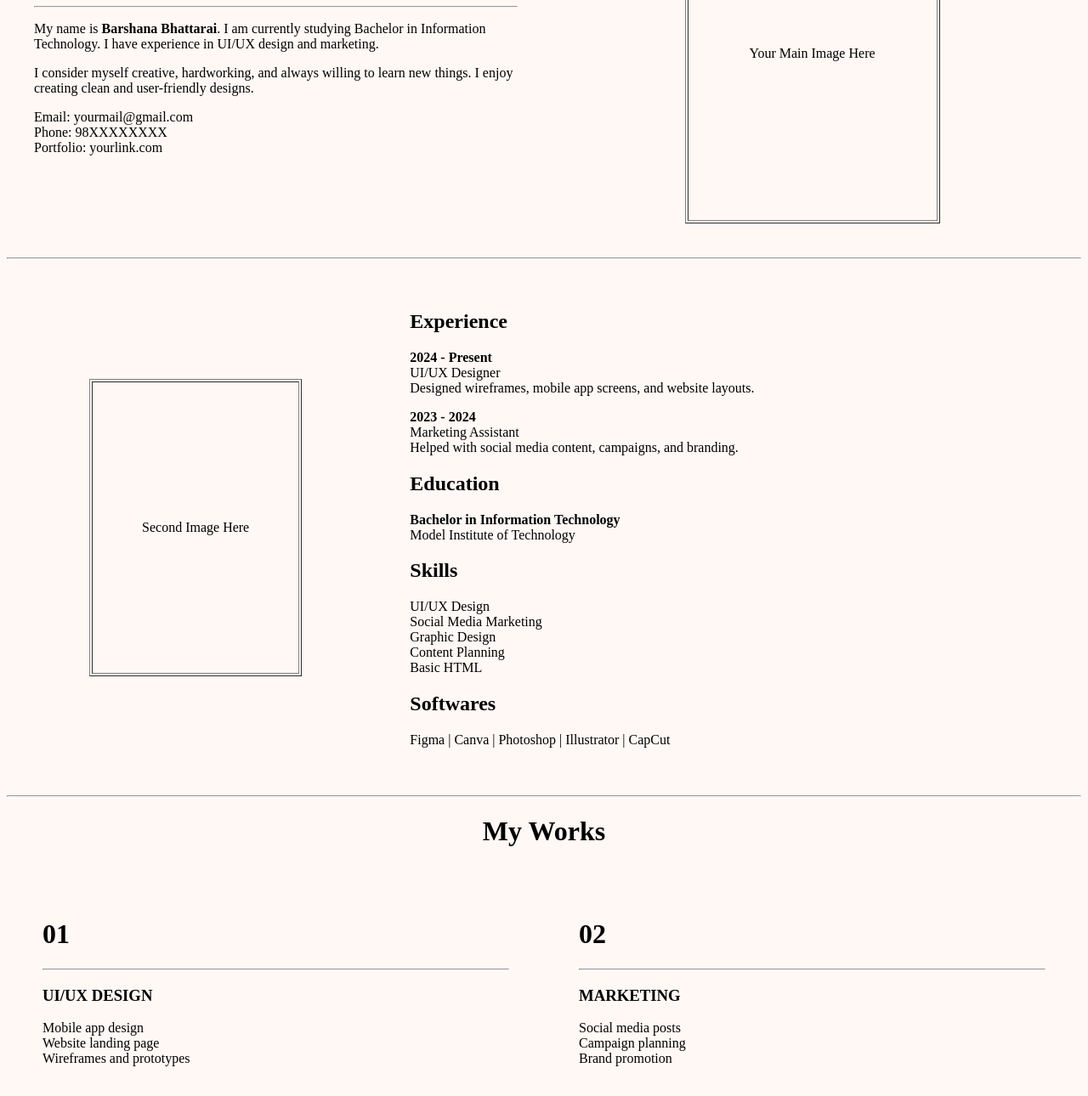
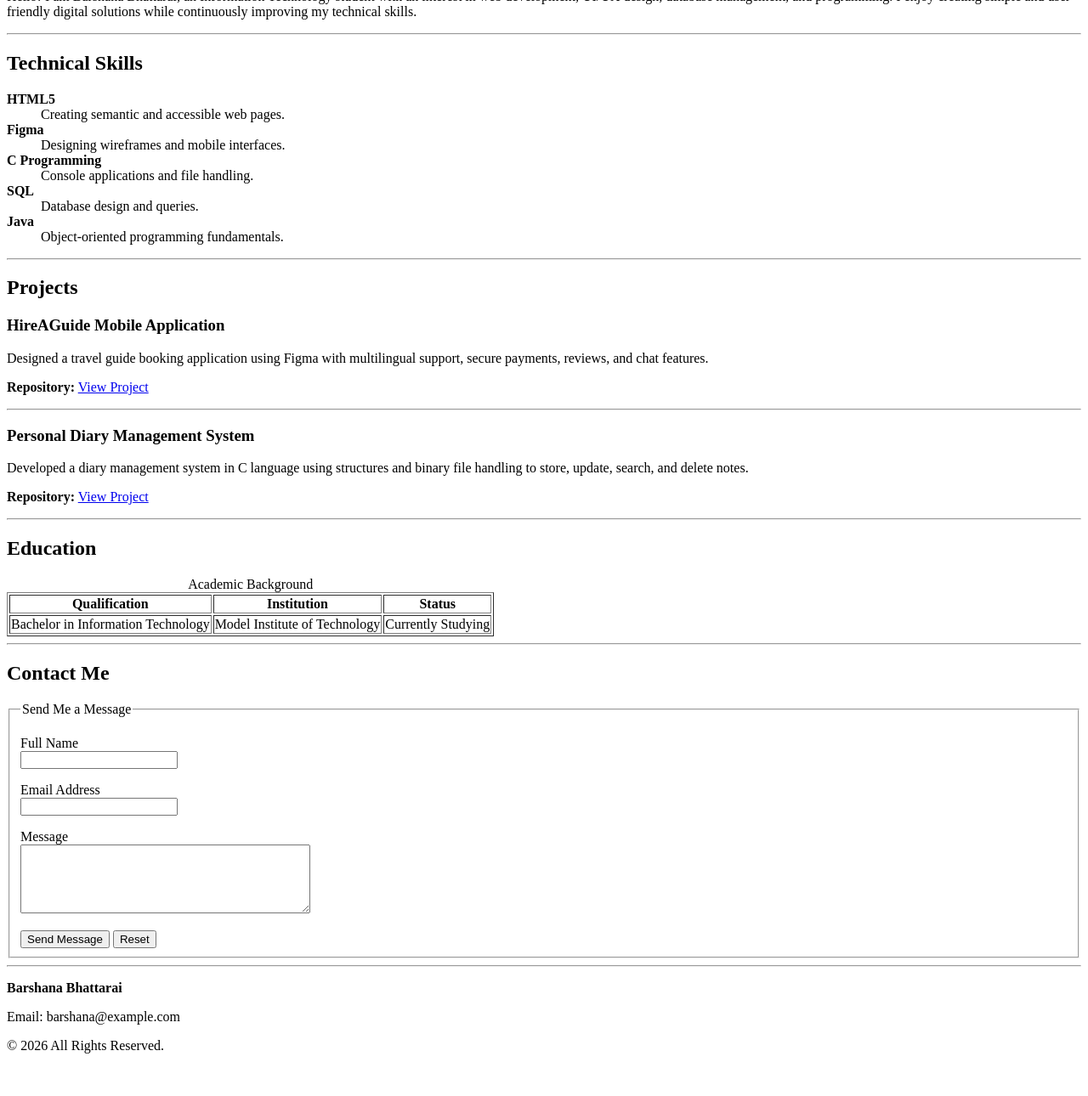
Before and after one commit to barshanabhat/My-Portfolio, a plain HTML site: page index.html in a window 1280 px wide. Shown: the part 320-1610 px from the top of the page at 85% size. After the commit the page ends 1576 px from the top, so only its background shows below. Drawn offline with Linux system fonts and the light colour scheme.

Commit message:
Update index.html

```diff
--- a/index.html
+++ b/index.html
@@ -1,161 +1,174 @@
 <!DOCTYPE html>
-<html>
+<html lang="en">
+
 <head>
-    <title>My Portfolio</title>
+    <meta charset="UTF-8">
+    <meta name="viewport" content="width=device-width, initial-scale=1.0">
+    <title>Barshana Bhattarai | Portfolio</title>
 </head>
 
-<body bgcolor="#fff8f5">
+<body>
 
-<center>
-    <h1>BARSHANA<br>BHATTARAI</h1>
-    <p>UI/UX Designer / Marketing Student</p>
-</center>
+<header>
+    <h1>Barshana Bhattarai</h1>
+    <p>Information Technology Student | UI/UX Designer | Web Developer</p>
 
-<table width="100%" cellpadding="30">
-    <tr>
-        <td width="50%" align="center">
-            <h1>Hello!</h1>
     <hr>
-            <p align="left">
-                My name is <b>Barshana Bhattarai</b>. I am currently studying
-                Bachelor in Information Technology. I have experience in
-                UI/UX design and marketing.
+
+    <nav>
+        <ul>
+            <li><a href="#about">About Me</a></li>
+            <li><a href="#skills">Skills</a></li>
+            <li><a href="#projects">Projects</a></li>
+            <li><a href="#education">Education</a></li>
+            <li><a href="#contact">Contact</a></li>
+        </ul>
+    </nav>
+
+    <hr>
+</header>
+
+<main>
+
+<section id="about">
+    <h2>About Me</h2>
+
+
+    <p>
+        Hello! I am Barshana Bhattarai, an Information Technology student with
+        an interest in web development, UI/UX design, database management,
+        and programming. I enjoy creating simple and user-friendly digital
+        solutions while continuously improving my technical skills.
     </p>
 
-            <p align="left">
-                I consider myself creative, hardworking, and always willing
-                to learn new things. I enjoy creating clean and user-friendly
-                designs.
+    <hr>
+</section>
+
+<section id="skills">
+    <h2>Technical Skills</h2>
+
+    <dl>
+        <dt><strong>HTML5</strong></dt>
+        <dd>Creating semantic and accessible web pages.</dd>
+
+        <dt><strong>Figma</strong></dt>
+        <dd>Designing wireframes and mobile interfaces.</dd>
+
+        <dt><strong>C Programming</strong></dt>
+        <dd>Console applications and file handling.</dd>
+
+        <dt><strong>SQL</strong></dt>
+        <dd>Database design and queries.</dd>
+
+        <dt><strong>Java</strong></dt>
+        <dd>Object-oriented programming fundamentals.</dd>
+    </dl>
+
+    <hr>
+</section>
+
+<section id="projects">
+    <h2>Projects</h2>
+
+    <article>
+        <h3>HireAGuide Mobile Application</h3>
+
+        <p>
+            Designed a travel guide booking application using Figma with
+            multilingual support, secure payments, reviews, and chat features.
         </p>
 
-            <p align="left">
-                Email: yourmail@gmail.com<br>
-                Phone: 98XXXXXXXX<br>
-                Portfolio: yourlink.com
+        <p>
+            <strong>Repository:</strong>
+            <a href="https://github.com/yourusername/HireAGuide" target="_blank">
+                View Project
+            </a>
         </p>
-        </td>
+    </article>
 
-        <td width="50%" align="center">
-            <table border="1" width="300" height="400">
+    <hr>
+
+    <article>
+        <h3>Personal Diary Management System</h3>
+
+        <p>
+            Developed a diary management system in C language using structures
+            and binary file handling to store, update, search, and delete notes.
+        </p>
+
+        <p>
+            <strong>Repository:</strong>
+            <a href="https://github.com/yourusername/Diary-System" target="_blank">
+                View Project
+            </a>
+        </p>
+    </article>
+
+    <hr>
+</section>
+
+<section id="education">
+    <h2>Education</h2>
+
+    <table border="1">
+        <caption>Academic Background</caption>
+
         <tr>
-                    <td align="center">Your Main Image Here</td>
+            <th>Qualification</th>
+            <th>Institution</th>
+            <th>Status</th>
         </tr>
-            </table>
-        </td>
+
+        <tr>
+            <td>Bachelor in Information Technology</td>
+            <td>Model Institute of Technology</td>
+            <td>Currently Studying</td>
         </tr>
     </table>
 
     <hr>
+</section>
 
-<table width="100%" cellpadding="30">
-    <tr>
-        <td width="35%" align="center">
-            <table border="1" width="250" height="350">
-                <tr>
-                    <td align="center">Second Image Here</td>
-                </tr>
-            </table>
-        </td>
+<section id="contact">
+    <h2>Contact Me</h2>
 
-        <td width="65%">
-            <h2>Experience</h2>
+    <form action="#" method="post">
+
+        <fieldset>
+
+            <legend>Send Me a Message</legend>
+
             <p>
-                <b>2024 - Present</b><br>
-                UI/UX Designer<br>
-                Designed wireframes, mobile app screens, and website layouts.
+                <label for="name">Full Name</label><br>
+                <input type="text" id="name" name="name" required>
             </p>
 
             <p>
-                <b>2023 - 2024</b><br>
-                Marketing Assistant<br>
-                Helped with social media content, campaigns, and branding.
+                <label for="email">Email Address</label><br>
+                <input type="email" id="email" name="email" required>
             </p>
 
-            <h2>Education</h2>
             <p>
-                <b>Bachelor in Information Technology</b><br>
-                Model Institute of Technology
+                <label for="message">Message</label><br>
+                <textarea id="message" name="message" rows="5" cols="40" required></textarea>
             </p>
 
-            <h2>Skills</h2>
-            <p>
-                UI/UX Design<br>
-                Social Media Marketing<br>
-                Graphic Design<br>
-                Content Planning<br>
-                Basic HTML
-            </p>
+            <button type="submit">Send Message</button>
 
-            <h2>Softwares</h2>
-            <p>
-                Figma | Canva | Photoshop | Illustrator | CapCut
-            </p>
-        </td>
-    </tr>
-</table>
+            <button type="reset">Reset</button>
 
+        </fieldset>
+
+    </form>
+
+</section>
+
+</main>
 <hr>
-
-<center>
-    <h1>My Works</h1>
-</center>
-
-<table width="100%" cellpadding="40">
-    <tr>
-        <td width="50%">
-            <h1>01</h1>
-            <hr>
-            <h3>UI/UX DESIGN</h3>
-            <p>
-                Mobile app design<br>
-                Website landing page<br>
-                Wireframes and prototypes
-            </p>
-        </td>
-
-        <td width="50%">
-            <h1>02</h1>
-            <hr>
-            <h3>MARKETING</h3>
-            <p>
-                Social media posts<br>
-                Campaign planning<br>
-                Brand promotion
-            </p>
-        </td>
-    </tr>
-
-    <tr>
-        <td width="50%">
-            <h1>03</h1>
-            <hr>
-            <h3>GRAPHIC DESIGN</h3>
-            <p>
-                Posters<br>
-                Banners<br>
-                Branding materials
-            </p>
-        </td>
-
-        <td width="50%">
-            <h1>04</h1>
-            <hr>
-            <h3>ACADEMIC PROJECTS</h3>
-            <p>
-                HTML projects<br>
-                IT assignments<br>
-                Beginner web pages
-            </p>
-        </td>
-    </tr>
-</table>
-
-<hr>
-
-<center>
-    <h2>Thank You</h2>
-    <p>© 2026 Your Name</p>
-</center>
-
+<footer>
+    <p><strong>Barshana Bhattarai</strong></p>
+    <p>Email: barshana@example.com</p>
+    <p>&copy; 2026 All Rights Reserved.</p>
+</footer>
 </body>
 </html>
```
Lines whose indentation alone changed are shown as unchanged.
